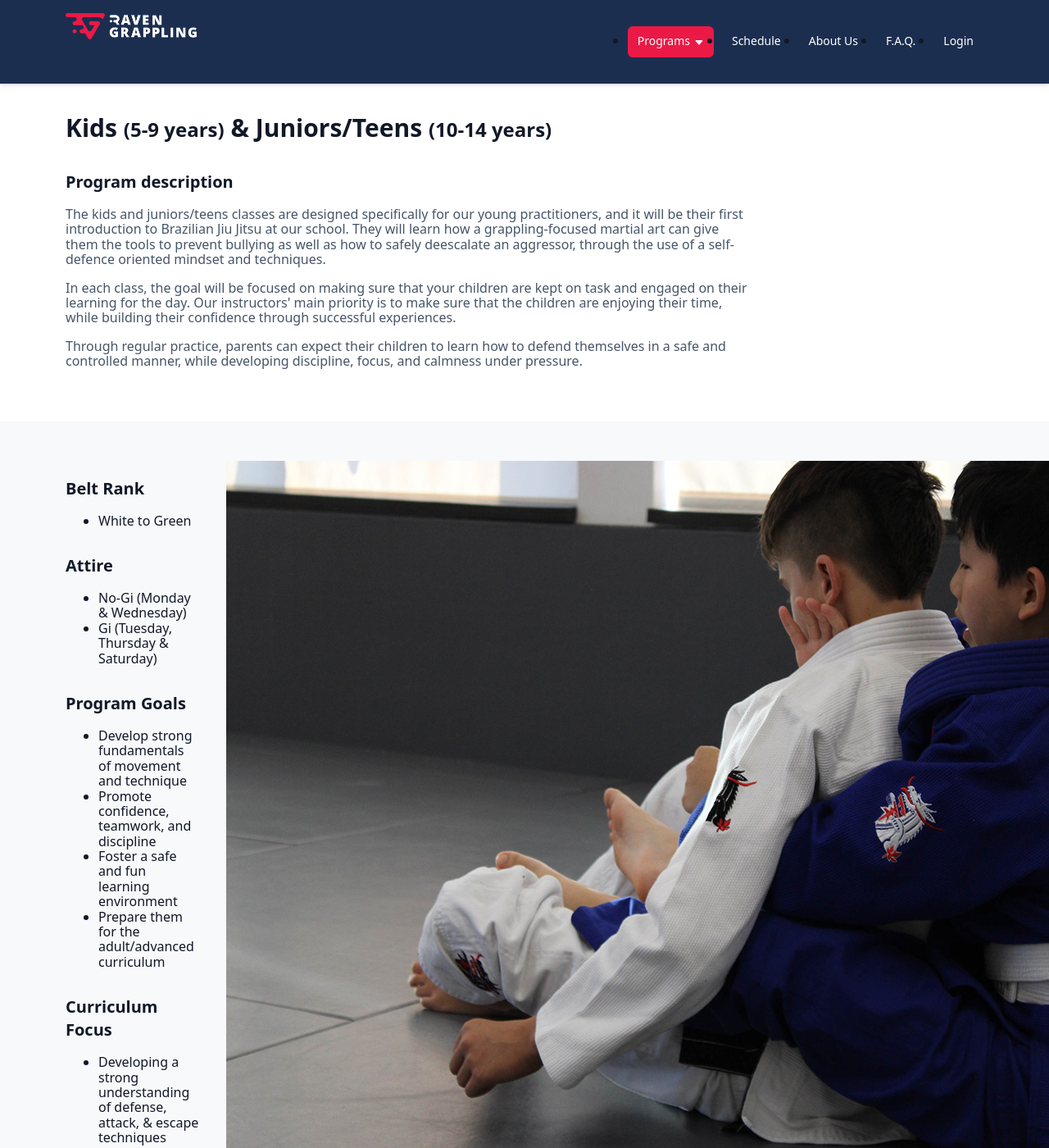
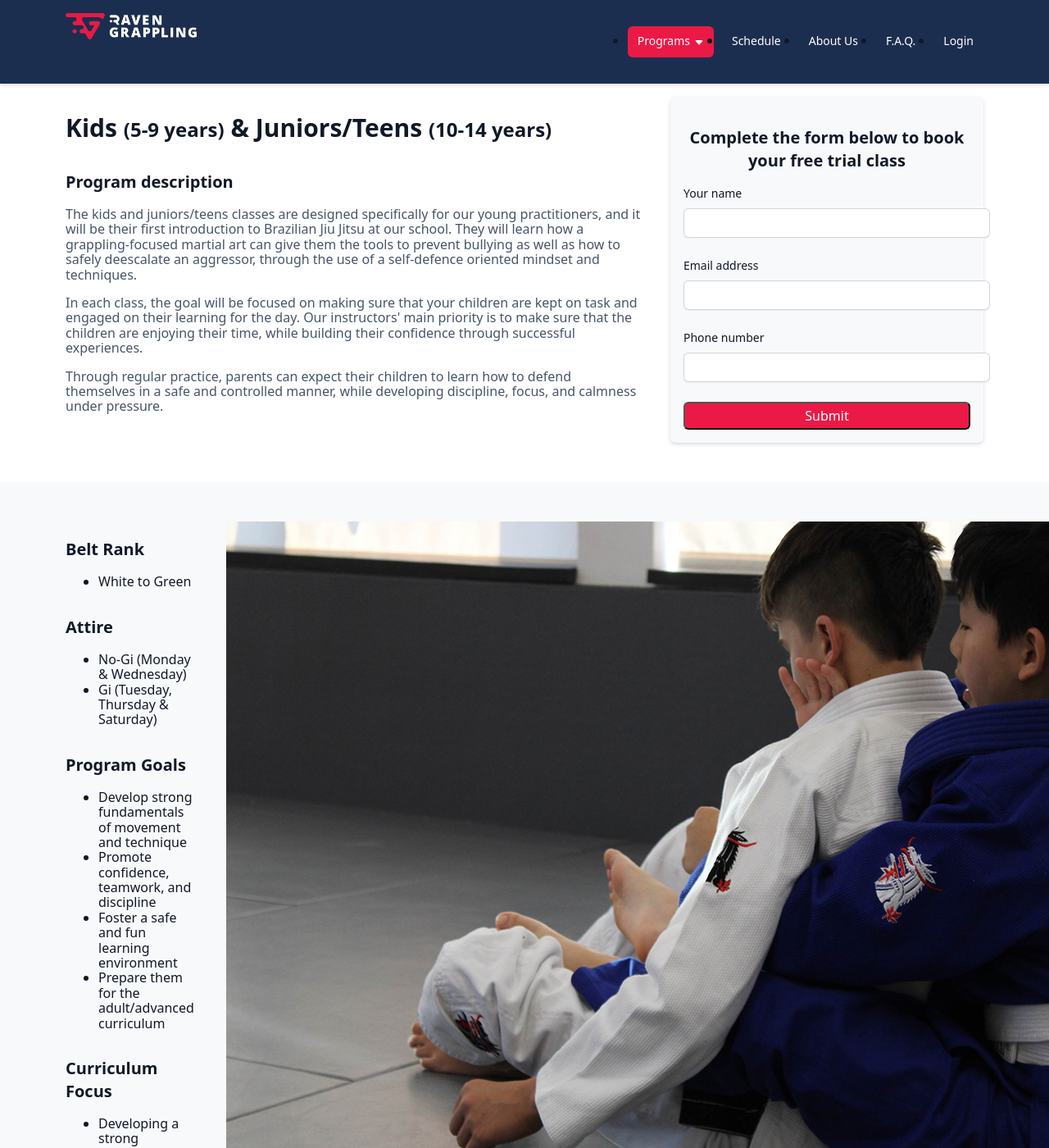
Before and after one commit to RavenGrappling/RavenGrappling.github.io, a Jekyll site: the page built from pages/kids.html, in a window 1280 px wide and 1400 px high. Shown: the whole window at 82% size. Built offline with Jekyll 4.4.1, drawn with Linux system fonts in a browser that asks for light colours; nearby versions of some CDN libraries; library files that are not in the unit come from our copies.

Commit message:
leads form as include

```diff
--- /dev/null
+++ b/_includes/leads_form.html
@@ -0,0 +1,77 @@
+<form data-leads-form method="post" action="https://gymdesk.com/contact/form" class="formatted-form">
+  <div class="success-message">
+    <h3>
+      Thank you for your interest!
+    </h3>
+    <p>
+      We’ll be in touch with you soon.
+    </p>
+    <p>
+      For more information, feel free to call or text us at
+      <a href="tel:+17788195200">(778) 819-5200</a> or email us at
+      <a href="mailto:info@ravengrappling.com">info@ravengrappling.com</a>
+    </p>
+  </div>
+
+  <div class="failure-message">
+    <h3>
+      Something went wrong :(
+    </h3>
+    <p>
+      Please call or text us at
+      <a href="tel:+17788195200">(778) 819-5200</a>
+      or email us at
+      <a href="mailto:info@ravengrappling.com">info@ravengrappling.com</a>
+      instead. Thank you!
+    </p>
+  </div>
+
+  <div class="form">
+    <h3>
+      Complete the form below to book your free trial class
+    </h3>
+
+    <input type="hidden" name="form_id" value="Ddr5L">
+    <input type="hidden" name="external" value="1">
+    <input type="hidden" name="gym" value="A91kn">
+
+    <div class="form-field">
+      <label for="name">Your name</label>
+      <input type="text" name="name" required />
+    </div>
+
+    <div class="form-field">
+      <label for="email">Email address</label>
+      <input type="email" name="email" required />
+    </div>
+
+    <div class="form-field">
+      <label for="phone">Phone number</label>
+      <input type="text" name="phone" required />
+    </div>
+
+    {% case include.program %}
+    {% when "kids" %}
+      <input type="hidden" name="fields[9100]" value="Kids Martial Arts">
+    {% when "teens" %}
+      <input type="hidden" name="fields[9100]" value="Juniors/Teens Martial Arts">
+    {% when "adults" %}
+      <input type="hidden" name="fields[9100]" value="Adult Martial Arts">
+
+    {% else %}
+      <div class="form-field">
+        <label for="fields[9100]">Choose a program</label>
+        <select name="fields[9100]" required>
+          <option value="">-- Please Select Program --</option>
+          <option value="Kids Martial Arts">Kids Martial Arts</option>
+          <option value="Juniors/Teens Martial Arts">Juniors/Teens Martial Arts</option>
+          <option value="Adult Martial Arts">Adult Martial Arts</option>
+        </select>
+      </div>
+    {% endcase %}
+
+    <button type="submit">
+      Submit
+    </button>
+  </div>
+</form>
--- a/assets/css/base.css
+++ b/assets/css/base.css
@@ -49,9 +49,14 @@ p {
 p + h3, ul + h3 {
   margin-top: 2rem;
 }
-
 p.squished {
   width: 75%;
+}
+a {
+  color: var(--raven-red);
+  &:hover {
+    text-decoration: undeline;
+  }
 }
 
 @media (max-width: 768px) {
@@ -64,6 +69,7 @@ p.squished {
 .flex {
   display: flex;
   gap: 2rem;
+  justify-content: space-between;
 }
 
 @media (max-width: 768px) {
@@ -134,29 +140,6 @@ form.formatted-form {
     width: 100%;
     &:hover {
       opacity: 0.85;
-    }
-  }
-}
-
-form[data-leads-form] {
-  .success-message,
-  .failure-message {
-    display: none;
-  }
-  &.success,
-  &.failure {
-    .form {
-      display: none;
-    }
-  }
-  &.success {
-    .success-message {
-      display: block;
-    }
-  }
-  &.failure {
-    .failure-message {
-      display: block;
     }
   }
 }
@@ -325,8 +308,7 @@ footer {
   }
 }
 
-/* -- Index ---------------------------------------------------------------- */
-body.page-index {
+/* -- Leads Form ----------------------------------------------------------- */
 form[data-leads-form] {
   background-color: var(--raven-gray);
   flex-shrink: 0;
@@ -334,14 +316,35 @@ body.page-index {
   box-shadow: var(--shadow);
   padding: 1rem;
   border-radius: 6px;
+  h3 {
+    text-align: center;
+  }
+  .success-message,
+  .failure-message {
+    text-align: center;
+    display: none;
+  }
+  &.success,
+  &.failure {
+    .form {
+      display: none;
+    }
+  }
+  &.success {
+    .success-message {
+      display: block;
+    }
+  }
+  &.failure {
+    .failure-message {
+      display: block;
+    }
   }
 }
 
 @media (max-width: 768px) {
-  body.page-index {
   form[data-leads-form] {
     width: 100%;
-    }
   }
 }
 
--- a/pages/kids.html
+++ b/pages/kids.html
@@ -4,7 +4,8 @@ layout: default
 permalink: /kids-brazilian-jiu-jitsu-coquitlam
 ---
 
-<section class="padded">
+<section class="padded flex">
+  <div>
     <h1>
       Kids
       <small>(5-9 years)</small>
@@ -15,15 +16,18 @@ permalink: /kids-brazilian-jiu-jitsu-coquitlam
     <h3>
       Program description
     </h3>
-  <p class="squished">
+    <p>
       The kids and juniors/teens classes are designed specifically for our young practitioners, and it will be their first introduction to Brazilian Jiu Jitsu at our school. They will learn how a grappling-focused martial art can give them the tools to prevent bullying as well as how to safely deescalate an aggressor, through the use of a self-defence oriented mindset and techniques.
     </p>
-  <p class="squished">
+    <p>
       In each class, the goal will be focused on making sure that your children are kept on task and engaged on their learning for the day. Our instructors' main priority is to make sure that the children are enjoying their time, while building their confidence through successful experiences.
     </p>
-  <p class="squished">
+    <p>
       Through regular practice, parents can expect their children to learn how to defend themselves in a safe and controlled manner, while developing discipline, focus, and calmness under pressure.
     </p>
+  </div>
+
+  {% include leads_form.html program="kids" %}
 </section>
 
 <div class="section-bg">
```
Also changed, not shown: pages/adults.html (+11 -4 lines), pages/index.html (+1 -51 lines), pages/teens.html (+11 -4 lines). Lines whose indentation alone changed are shown as unchanged.
